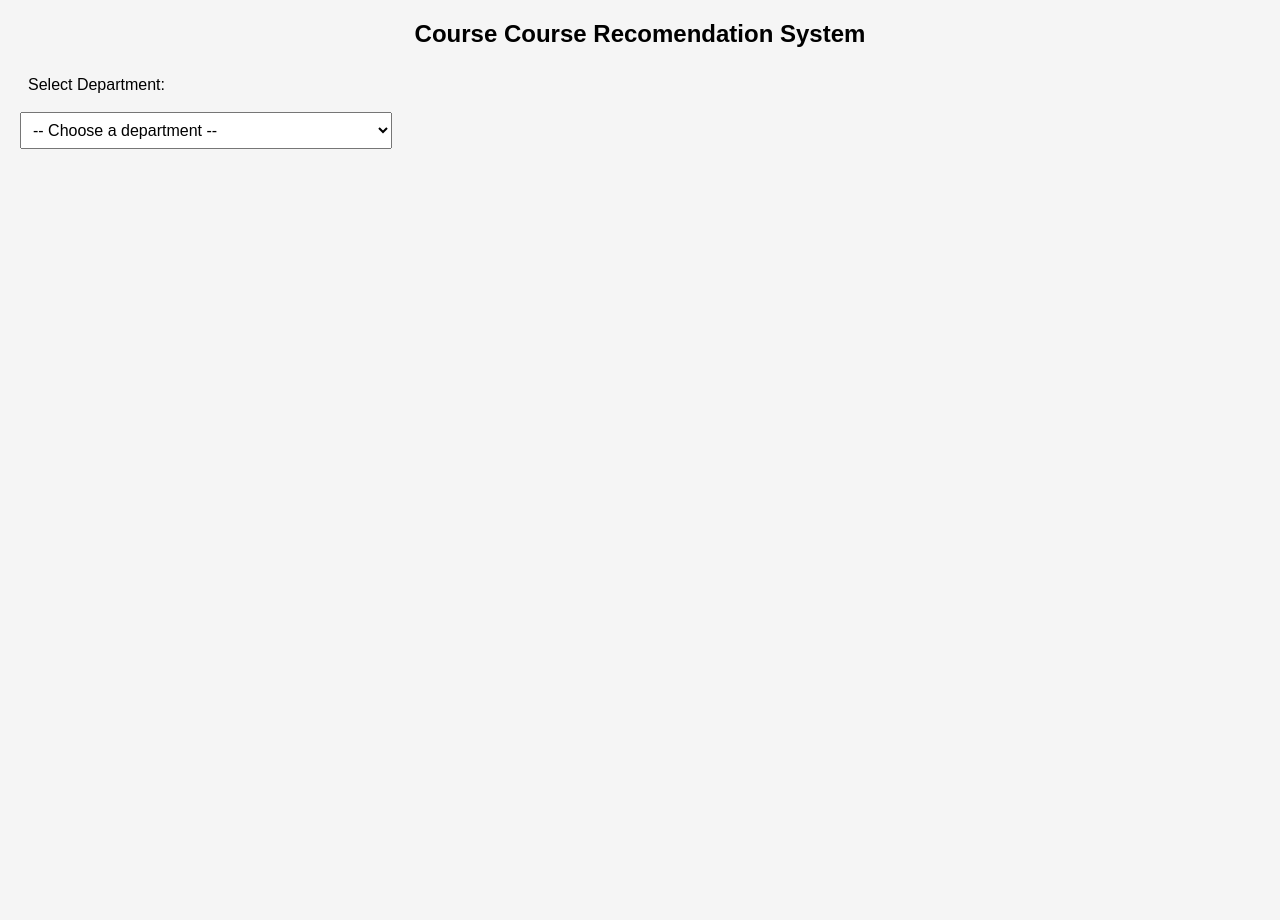
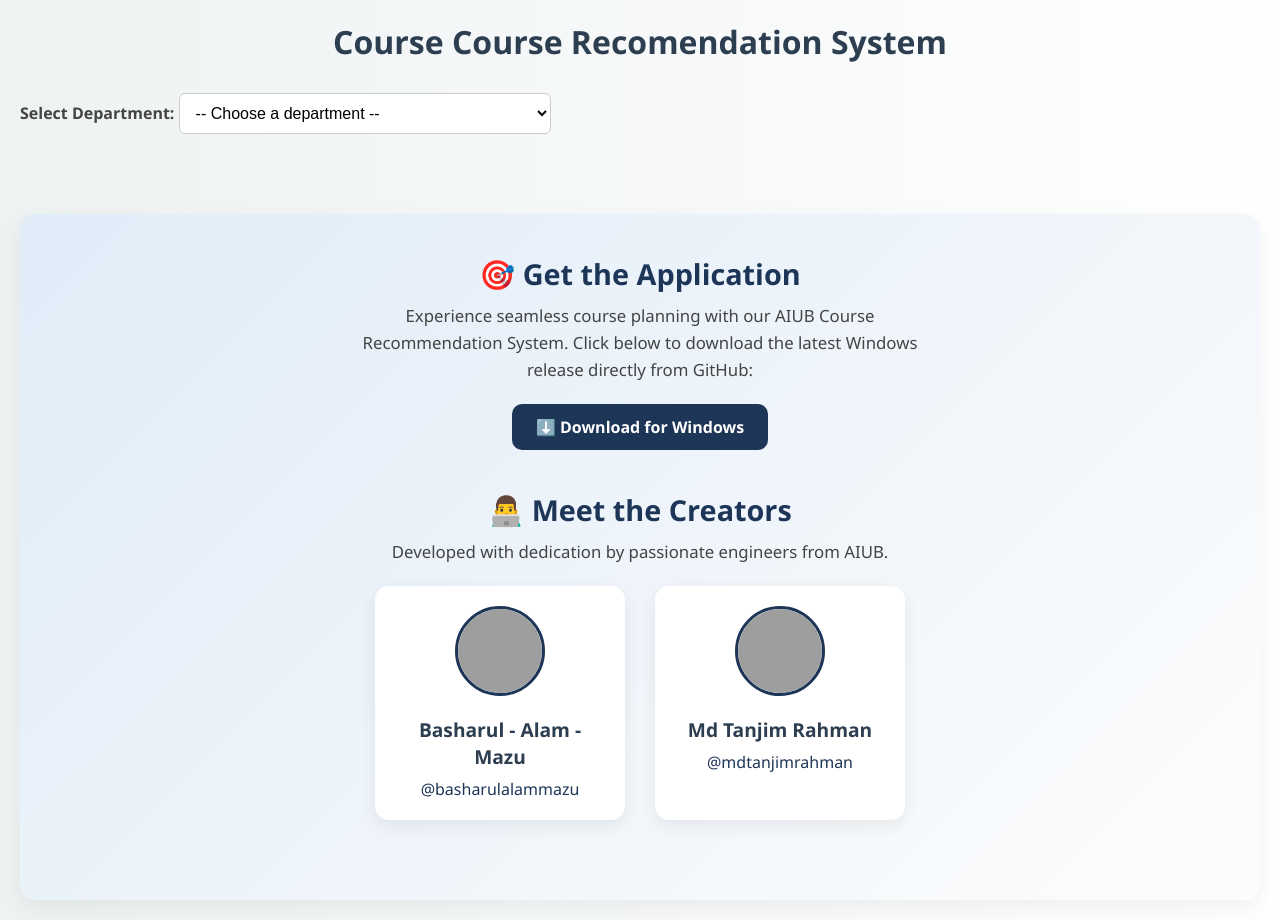
Before and after one commit to basharulalammazu/AIUBCourseRecommendationSystem, a plain HTML site: page index.html in a window 1280 px wide. Before the commit the page ends 800 px from the top, so only its background shows below. Drawn offline with Linux system fonts and the light colour scheme; grey boxes are pictures that could not be loaded.

Commit message:
Add download option and also developer info

```diff
--- a/index.html
+++ b/index.html
@@ -9,6 +9,7 @@
   <body>
     <h2>Course Course Recomendation System</h2>
 
+    <!-- Department Selector -->
     <label for="deptSelect">Select Department:</label>
     <select id="deptSelect">
       <option value="">-- Choose a department --</option>
@@ -19,17 +20,70 @@
       <option value="IPE">IPE</option>
     </select>
 
+    <!-- Input Section Grouped Side-by-Side -->
     <div id="courseInputs" class="hidden">
+      <div class="input-grid">
+        <div>
           <label for="completed"
             >Enter Completed Course IDs (e.g., 1,2,5-10):</label
           >
           <input id="completed" placeholder="e.g., 1, 2, 5-10" />
-
+        </div>
+        <div>
           <label for="searchName">Enter Course Name to Search:</label>
           <input id="searchName" placeholder="e.g., Data Structures" />
+        </div>
+      </div>
 
       <div id="courses"></div>
     </div>
+    <!-- Beautiful Developer & Download Section -->
+    <section id="dev-section">
+      <div class="download-area">
+        <h3>🎯 Get the Application</h3>
+        <p class="download-description">
+          Experience seamless course planning with our AIUB Course
+          Recommendation System. Click below to download the latest Windows
+          release directly from GitHub:
+        </p>
+        <a
+          href="https://github.com/basharulalammazu/AIUB-Offered-Courses/releases/download/v3.3.0/AIUBOfferedCourse-V3.3.0.zip"
+          target="_blank"
+          class="download-btn"
+        >
+          ⬇️ Download for Windows
+        </a>
+      </div>
+
+      <div class="developer-area">
+        <h3>👨‍💻 Meet the Creators</h3>
+        <p class="dev-intro">
+          Developed with dedication by passionate engineers from AIUB.
+        </p>
+        <div class="dev-cards">
+          <div class="dev-card">
+            <img
+              src="https://avatars.githubusercontent.com/basharulalammazu"
+              alt="Basharul Alam Mazu"
+            />
+            <h4>Basharul - Alam - Mazu</h4>
+            <a href="https://github.com/basharulalammazu" target="_blank"
+              >@basharulalammazu</a
+            >
+          </div>
+          <div class="dev-card">
+            <img
+              src="https://avatars.githubusercontent.com/mdtanjimrahman"
+              alt="Md Tanjim Rahman"
+            />
+            <h4>Md Tanjim Rahman</h4>
+            <a href="https://github.com/mdtanjimrahman" target="_blank"
+              >@mdtanjimrahman</a
+            >
+          </div>
+        </div>
+      </div>
+    </section>
 
     <script src="script.js"></script>
   </body>
--- a/script.js
+++ b/script.js
@@ -3,9 +3,23 @@
 const completedInput = document.getElementById("completed");
 const searchNameInput = document.getElementById("searchName");
 const coursesDiv = document.getElementById("courses");
+
+// ✅ Add this line to target the dev section
+const devSection = document.getElementById("dev-section");
+
 console.log("Screen width:", window.innerWidth);
 window.addEventListener("resize", () => {
   console.log("Resized screen width:", window.innerWidth);
+});
+
+deptSelect.addEventListener("change", () => {
+  if (deptSelect.value === "") {
+    devSection.style.display = "block"; // Show when no dept is selected
+    courseInputs.classList.add("hidden");
+  } else {
+    devSection.style.display = "none"; // Hide when a dept is selected
+    courseInputs.classList.remove("hidden");
+  }
 });
 
 let currentCourses = [];
--- a/style.css
+++ b/style.css
@@ -7,51 +7,82 @@
 
 /* Body Styling */
 body {
-  font-family: Arial, sans-serif;
+  font-family: "Segoe UI", Tahoma, Geneva, Verdana, sans-serif;
   padding: 20px;
-  background-color: #f5f5f5;
+  background: linear-gradient(to right, #eef2f3, #ffffff);
+  color: #333;
 }
 
 /* Heading */
 h2 {
   text-align: center;
-  margin-bottom: 20px;
+  margin-bottom: 30px;
+  font-size: 2rem;
+  color: #2c3e50;
 }
 
 /* Form Elements */
-label,
+label {
+  margin-bottom: 5px;
+  font-weight: 600;
+  color: #444;
+}
+
 select,
 input {
-  display: block;
   width: 100%;
-  margin-bottom: 10px;
-  padding: 8px;
+  padding: 10px 12px;
+  margin-bottom: 20px;
   font-size: 1rem;
+  border: 1px solid #ccc;
+  border-radius: 6px;
+  background-color: #fff;
+  transition: border-color 0.3s ease;
+}
+
+select:focus,
+input:focus {
+  border-color: #007bff;
+  outline: none;
 }
 
 input::placeholder {
-  color: #999;
+  color: #aaa;
+}
+
+/* Grid for Side-by-Side Inputs */
+.input-grid {
+  display: grid;
+  grid-template-columns: 1fr 1fr;
+  gap: 20px;
+  margin-bottom: 20px;
 }
 
 /* Course Container */
 #courses {
-  margin-top: 20px;
+  margin-top: 30px;
   display: grid;
-  grid-template-columns: 1fr; /* Mobile default */
-  gap: 10px;
+  grid-template-columns: repeat(auto-fill, minmax(280px, 1fr));
+  gap: 20px;
+  padding: 10px;
 }
 
 /* Individual Course Card */
 .course {
   background-color: #fff;
-  border: 1px solid #ccc;
   border-left: 5px solid #007bff;
-  padding: 12px;
-  border-radius: 6px;
-  box-shadow: 0 2px 4px rgba(0, 0, 0, 0.05);
+  padding: 16px;
+  border-radius: 10px;
+  box-shadow: 0 6px 12px rgba(0, 0, 0, 0.06);
+  transition: transform 0.2s ease, box-shadow 0.2s ease;
 }
 
-/* Eligible / Ineligible */
+.course:hover {
+  transform: translateY(-4px);
+  box-shadow: 0 10px 18px rgba(0, 0, 0, 0.1);
+}
+
+/* Eligible / Ineligible Status */
 .course.eligible {
   border-left-color: #28a745;
 }
@@ -62,15 +93,110 @@
 
 /* Category Titles */
 #courses h3 {
-  margin-top: 20px;
-  margin-bottom: 10px;
-  font-size: 1.2rem;
-  color: #333;
-  border-bottom: 1px solid #ddd;
+  margin-top: 30px;
+  margin-bottom: 15px;
+  font-size: 1.4rem;
+  color: #2c3e50;
+  border-bottom: 2px solid #ccc;
   padding-bottom: 5px;
-  grid-column: span 1;
+  grid-column: span 2;
 }
 
+/* Hidden Class */
 .hidden {
   display: none;
 }
+
+/* Enhanced Developer & Download Section */
+#dev-section {
+  margin-top: 60px;
+  padding: 40px 20px;
+  background: linear-gradient(135deg, #e0ecf8, #fdfdfd);
+  border-radius: 16px;
+  box-shadow: 0 8px 24px rgba(0, 0, 0, 0.06);
+  text-align: center;
+}
+
+.download-area,
+.developer-area {
+  margin-bottom: 40px;
+}
+
+.download-area h3,
+.developer-area h3 {
+  font-size: 1.8rem;
+  margin-bottom: 10px;
+  color: #1d3557;
+}
+
+.download-description,
+.dev-intro {
+  max-width: 600px;
+  margin: 0 auto 20px;
+  font-size: 1.05rem;
+  color: #444;
+  line-height: 1.6;
+}
+
+.download-btn {
+  display: inline-block;
+  padding: 12px 24px;
+  background-color: #1d3557;
+  color: #fff;
+  font-size: 1rem;
+  border-radius: 10px;
+  text-decoration: none;
+  font-weight: bold;
+  transition: background-color 0.3s ease;
+}
+
+.download-btn:hover {
+  background-color: #0e2a47;
+}
+
+.dev-cards {
+  display: flex;
+  justify-content: center;
+  flex-wrap: wrap;
+  gap: 30px;
+  margin-top: 20px;
+}
+
+.dev-card {
+  background: #ffffff;
+  border-radius: 14px;
+  box-shadow: 0 6px 18px rgba(0, 0, 0, 0.07);
+  padding: 20px;
+  width: 250px;
+  transition: transform 0.3s ease;
+  text-align: center;
+}
+
+.dev-card:hover {
+  transform: translateY(-6px);
+}
+
+.dev-card img {
+  width: 90px;
+  height: 90px;
+  border-radius: 50%;
+  object-fit: cover;
+  margin-bottom: 15px;
+  border: 3px solid #1d3557;
+}
+
+.dev-card h4 {
+  font-size: 1.2rem;
+  color: #2c3e50;
+  margin-bottom: 8px;
+}
+
+.dev-card a {
+  color: #1d3557;
+  font-weight: 500;
+  text-decoration: none;
+}
+
+.dev-card a:hover {
+  text-decoration: underline;
+}
```
Lines whose indentation alone changed are shown as unchanged.
